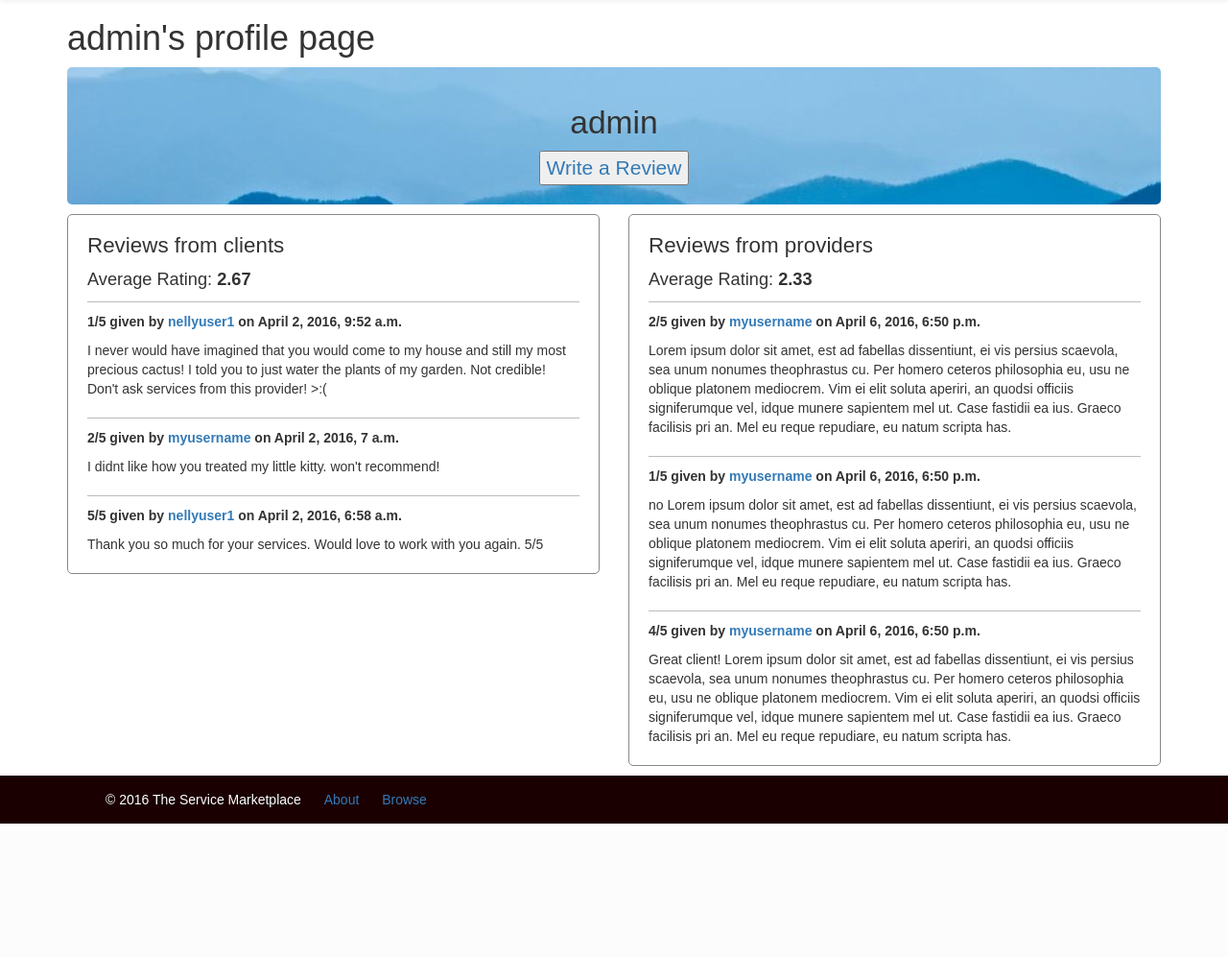
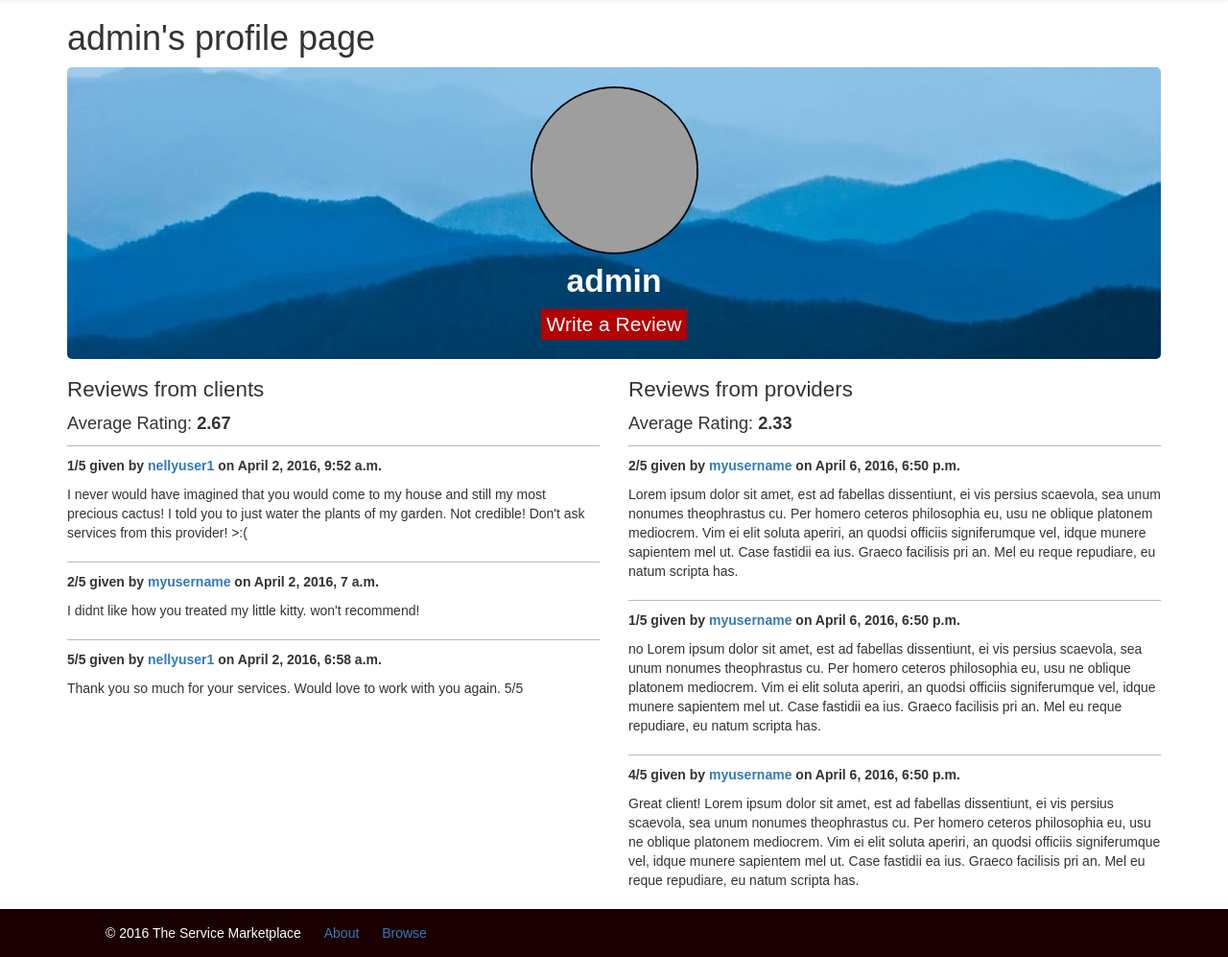
Before and after one commit to slcortes/ServiceMarketplace, a Django app: page /user/admin/ in a window 1280 px wide. Shown: the part 50-1047 px from the top of the page at 96% size. Before the commit the page ends 908 px from the top, so only its background shows below. Run offline with Django 3.2, Linux system fonts and the light colour scheme; data comes from the database, SQL or seed files in the repository; some libraries are stand-ins or nearby versions; grey boxes are pictures that could not be loaded.

Commit message:
Updated user profile

```diff
--- a/market/templates/market/user_profile.html
+++ b/market/templates/market/user_profile.html
@@ -13,61 +13,65 @@
 
         <!-- User's info -->
         <div class="profile-info">
-            <h3>{{ user.username }}</h3>
+
+            <img class="img-circle" src="https://cdn0.vox-cdn.com/images/verge/default-avatar.v9899025.gif" style="height: 175px; width: 175px; border: 2px solid black">
+            <!-- <input type="file" onchange="readURL(this);"/>
+                <img id="blah" src="#" alt="your image"/> -->
+            <h3 style="color: white; margin-top: 10px"><b>{{ user.username }}</b></h3>
+            <!-- <h4 style="color:white">Location: <br>U.S.</h4> -->
+            <!-- <h4>Average User Rating: <br><span style="color: #ffff1a"><b>0/10</b></span></h4> -->
             <p>{{ user.first_name }}</p>
             <p>{{ user.last_name }}</p>
 
             <!-- Write a review -->
             {% if user.is_authenticated and not is_owner %}
                 <div>
-                <a href='add_review'><input type=button value="Write a Review"></a>
+                    <a href='add_review'><input id="reviewButton" type=button value="Write a Review" style="color: white; background-color: #b30000; border: none;"></a>
                 </div>
             {% endif %}
 
         </div>
 
+        <!-- <div class="description">
+            <div class="descInfo">
+            <h1>About Me</h1>
+            <p>Bacon ipsum dolor amet beef andouille qui, tri-tip deserunt tempor ex aliquip. Beef ribs commodo t-bone, ham hock tongue alcatra aliquip drumstick irure elit turducken meatball. Pariatur non velit flank nostrud excepteur. Esse lorem enim tempor exercitation aute cupim laboris salami alcatra cow. Spare ribs t-bone shankle ullamco est kielbasa ball tip consequat sint et ut andouille dolore dolore meatloaf.</p>
+        </div>
+        </div> -->
 
-        <!-- User's reviews -->
+
         <div class="row">
-            <div class="col-sm-6">
-                <div class="column">
+            <div class="col-lg-6">
+                <div class="review-column">
                     <h3>Reviews from clients</h3>
                     {% if reviews_clients %}
                     <p class="rating">Average Rating: <span class="bold">{{ avg_rating_clients }}</span></p>
+                        <div>
                             {% for review in reviews_clients %}
                                 <div class="review">
-                                <p class="bold">{{ review.rating }}/5 given by
-                                    {% if review.author == request.user %}
-                                        <a href="{% url 'user_profile' username=review.author %}">{{ review.author }} (you)</a>
-                                    {% else %}
-                                        <a href="{% url 'user_profile' username=review.author %}">{{ review.author }}</a>
-                                    {% endif %}
-                                on <span class="date">{{ review.created_date }}</span></p>
+                                    <p class="bold">{{ review.rating }}/5 given by <a href="{% url 'user_profile' username=review.author %}">{{ review.author }}</a> on <span class="date">{{ review.created_date }}</span></p>
                                     <p>{{ review.comment }}</p>
                                 </div>
                             {% endfor %}
+                        </div>
                     {% else %}
                         <p>{{ user.username }} has no reviews from clients.</p>
                     {% endif %}
                 </div>
             </div>
-            <div class="col-sm-6">
-                <div class="column">
+            <div class="col-lg-6">
+                <div class="review-column">
                     <h3>Reviews from providers</h3>
                     {% if reviews_providers %}
                     <p class="rating">Average Rating: <span class="bold">{{ avg_rating_providers }}</span></p>
+                        <div>
                             {% for review in reviews_providers %}
                                 <div class="review">
-                                <p class="bold">{{ review.rating }}/5 given by
-                                    {% if review.author == request.user %}
-                                        <a href="{% url 'user_profile' username=review.author %}">{{ review.author }} (you)</a>
-                                    {% else %}
-                                        <a href="{% url 'user_profile' username=review.author %}">{{ review.author }}</a>
-                                    {% endif %}
-                                on <span class="date">{{ review.created_date }}</span></p>
+                                    <p class="bold">{{ review.rating }}/5 given by <a href="{% url 'user_profile' username=review.author %}">{{ review.author }}</a> on <span class="date">{{ review.created_date }}</span></p>
                                 <p>{{ review.comment }}</p>
                                 </div>
                             {% endfor %}
+                        </div>
                     {% else %}
                         <p>{{ user.username }} has no reviews from providers.</p>
                     {% endif %}
@@ -76,7 +80,22 @@
         </div>
 
     </div>
+<!--
+<script>
+    function readURL(input){
+        if(input.files && input.files[0]){
+            var reader = new FileReader();
 
+            reader.onload = function(e){
+                $('#blah')
+                    .attr('src', e.target.result)
+                    .width(175)
+                    .height(175)
+            };
+            reader.readAsDataURL(input.files[0]);
+        }
+    }
+</script> -->
 
 
 
```
Lines whose indentation alone changed are shown as unchanged.
